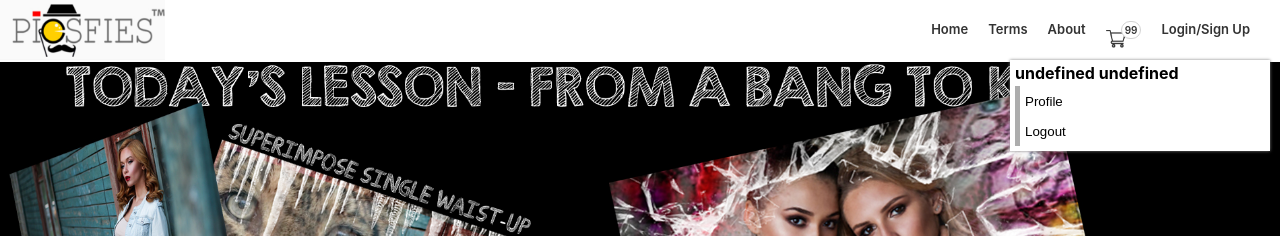
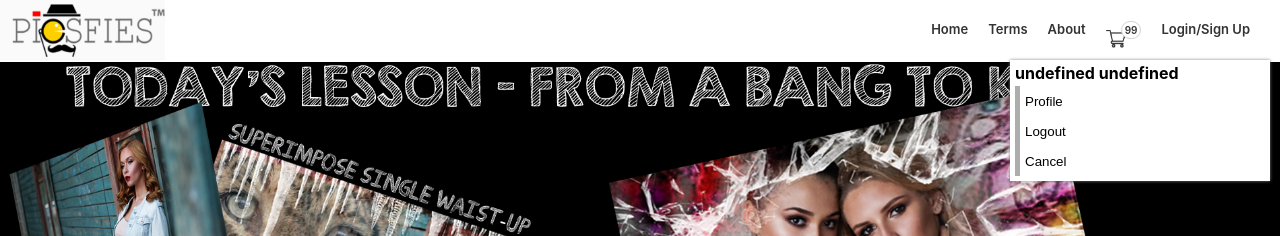
Before and after one commit to alinauroz/gogo-image, a React (Create React App) app in the folder client/: page / in a window 1280 px wide. Shown: the top 236 px of the page. Built offline with nearby package versions, Linux system fonts and the light colour scheme.

Commit message:
feat: hide button added to dropdown

```diff
--- a/client/src/Components/TopBar.jsx
+++ b/client/src/Components/TopBar.jsx
@@ -14,10 +14,6 @@ console.log("USER", user)
 export default function (props) {
 
     const [DDView, setDDView] = React.useState('block');
-
-    document.addEventListener('mousedown', () => {
-        setDDView('none')
-    });
 
     return (
         <div>
@@ -52,7 +48,7 @@ export default function (props) {
                 </Link>
                 {
                     isLoggedIn ?
-                    <a style = {{cursor: 'pointer'}} className = 'topbar-links'>{user.firstName + ' ' + user.lastName}</a>
+                    <a style = {{cursor: 'pointer'}} onClick = {() => setDDView('none')}className = 'topbar-links'>{user.firstName + ' ' + user.lastName}</a>
                     : <Link to = '/login' className = 'topbar-links'>Login/Sign Up</Link>
                 }
             </div>
@@ -77,6 +73,14 @@ export default function (props) {
                         window.location.reload();
                     }}
                 />
+                <input
+                    type = 'button'
+                    value = 'Cancel'
+                    className = 'dropdown-button'
+                    onClick = {() => {
+                        setDDView('none')
+                    }}
+                />
             </View>
         </div>
     )
```
